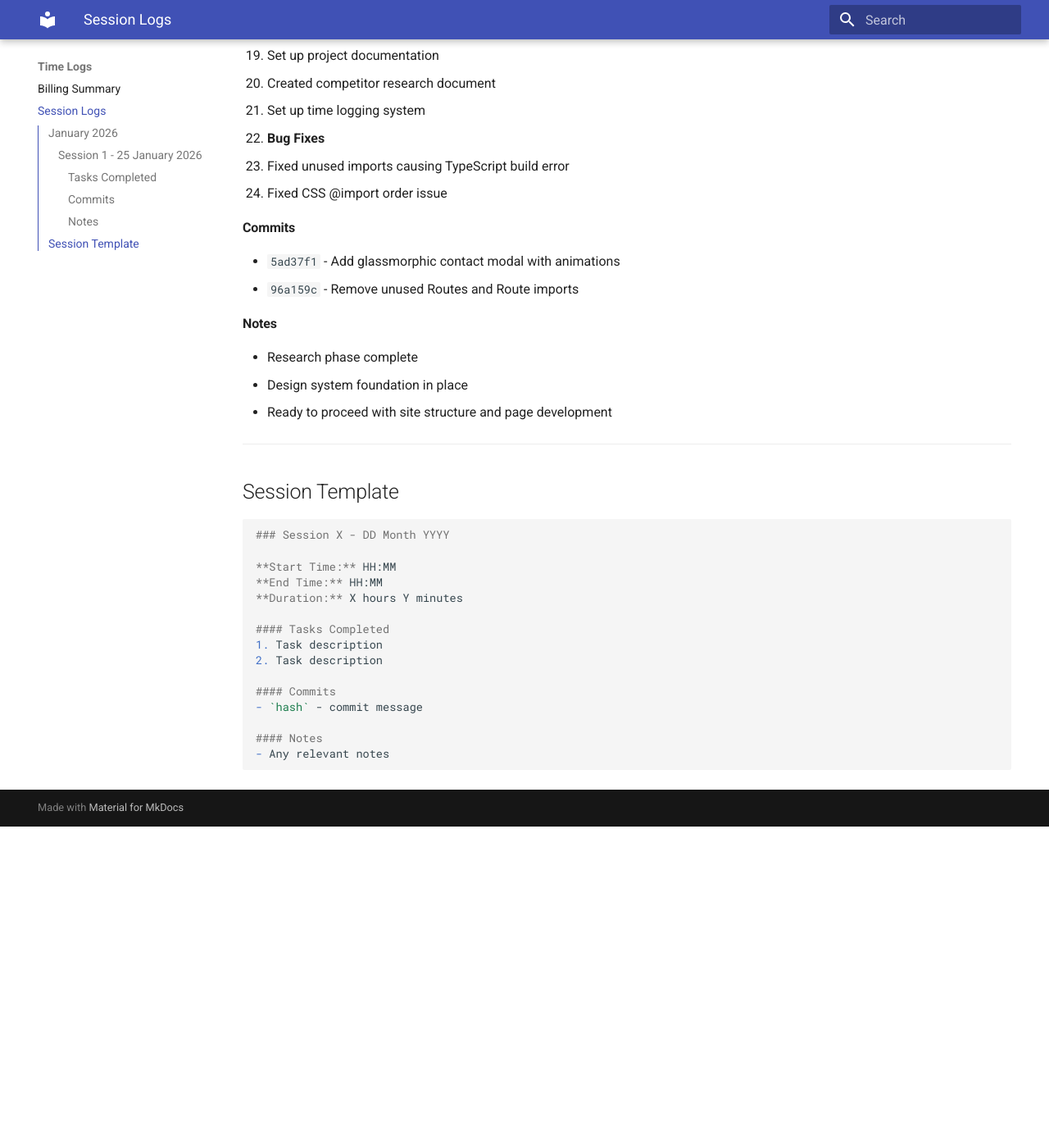
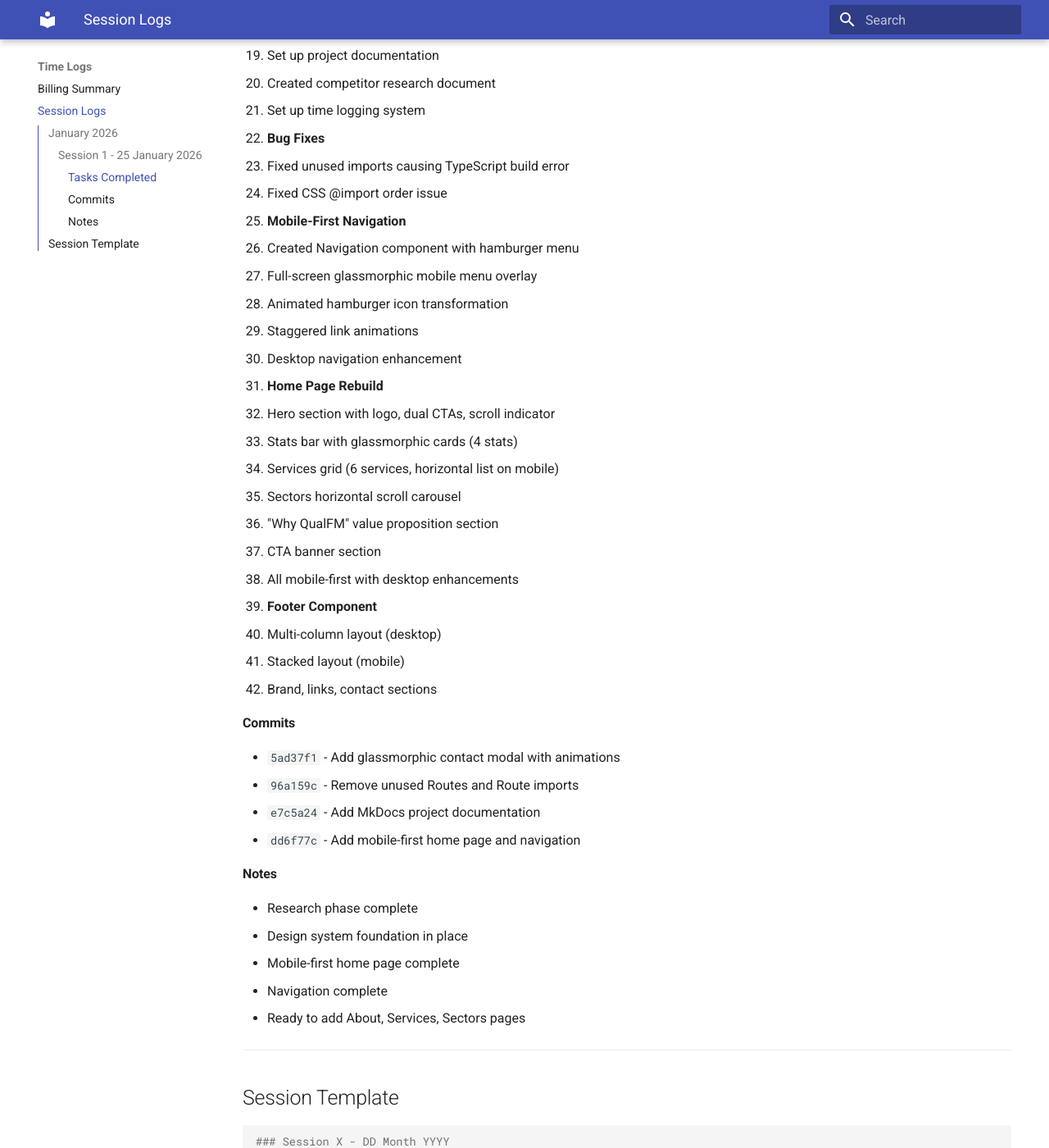
Before and after one commit to 1Zero9/QualFM, an MkDocs documentation site: the page built from docs/time-logs/sessions.md, in a window 1280 px wide and 1400 px high, scrolled down 1284 px. Shown: the whole window at 82% size. Built offline with MkDocs 1.6.1 and Material for MkDocs 9.7.7, drawn with Linux system fonts in a browser that asks for light colours; before the commit the page ends 2292 px from its top, so only the background shows below that.

Commit message:
Update time logs with navigation and home page work

```diff
--- a/docs/time-logs/sessions.md
+++ b/docs/time-logs/sessions.md
@@ -50,14 +50,39 @@ Detailed time tracking for all development sessions.
    - Fixed unused imports causing TypeScript build error
    - Fixed CSS @import order issue
 
+6. **Mobile-First Navigation**
+   - Created Navigation component with hamburger menu
+   - Full-screen glassmorphic mobile menu overlay
+   - Animated hamburger icon transformation
+   - Staggered link animations
+   - Desktop navigation enhancement
+
+7. **Home Page Rebuild**
+   - Hero section with logo, dual CTAs, scroll indicator
+   - Stats bar with glassmorphic cards (4 stats)
+   - Services grid (6 services, horizontal list on mobile)
+   - Sectors horizontal scroll carousel
+   - "Why QualFM" value proposition section
+   - CTA banner section
+   - All mobile-first with desktop enhancements
+
+8. **Footer Component**
+   - Multi-column layout (desktop)
+   - Stacked layout (mobile)
+   - Brand, links, contact sections
+
 #### Commits
 - `5ad37f1` - Add glassmorphic contact modal with animations
 - `96a159c` - Remove unused Routes and Route imports
+- `e7c5a24` - Add MkDocs project documentation
+- `dd6f77c` - Add mobile-first home page and navigation
 
 #### Notes
 - Research phase complete
 - Design system foundation in place
-- Ready to proceed with site structure and page development
+- Mobile-first home page complete
+- Navigation complete
+- Ready to add About, Services, Sectors pages
 
 ---
 
```
